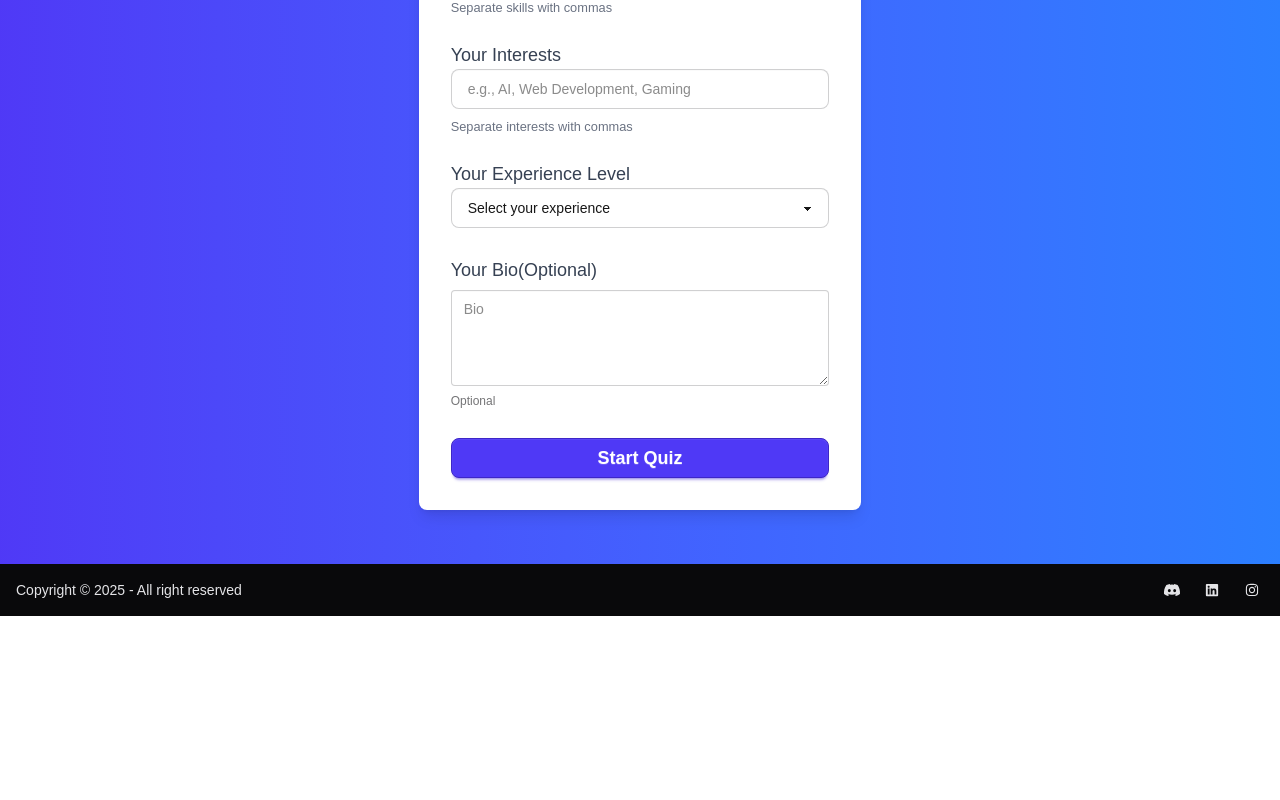
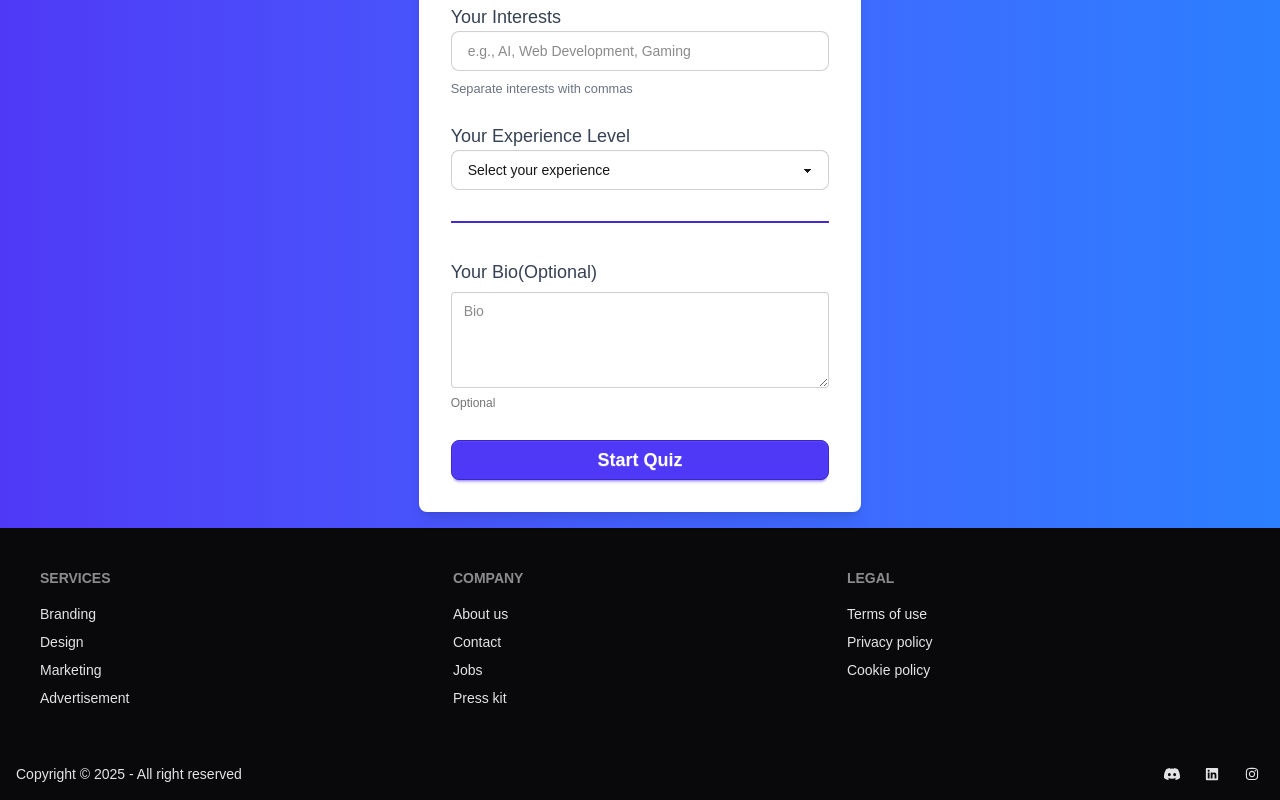
Before and after one commit to SkyePal42/duwithack, a Next.js app in the folder app/: page /skills in a window 1280 px wide. Shown: the part 300-1100 px from the top of the page. Before the commit the page ends 916 px from the top, so only its background shows below. Built offline with nearby package versions, Linux system fonts and the light colour scheme; no server answers.

Commit message:
Update page.tsx

```diff
--- a/app/src/app/skills/page.tsx
+++ b/app/src/app/skills/page.tsx
@@ -47,8 +47,8 @@
   };
 
   return (
-    <div className="hero bg-gradient-to-r from-indigo-600 to-blue-500 min-h-screen">
-      <div className="hero-content flex justify-center items-center">
+    <div className="hero bg-gradient-to-r from-indigo-600 to-blue-500 min-h-screen flex flex-col">
+      <div className="hero-content flex justify-center items-center flex-grow">
                   {/* Back to Home Button */}
                   <button
             onClick={handleGoHome}
@@ -103,9 +103,10 @@
                 <option value="intermediate">Intermediate</option>
                 <option value="advanced">Advanced</option>
               </select>
-            </div>
+              </div>
 
-            <fieldset className="fieldset">
+             <div className="divider divider-primary"></div>
+              <fieldset className="fieldset">
               <label className="label text-lg font-medium text-gray-700">Your Bio(Optional)</label>
               <textarea className="textarea h-24 w-full " placeholder="Bio"></textarea>
               <div className="fieldset-label">Optional</div>
@@ -123,6 +124,30 @@
           </form>
         </div>
       </div>
+
+      <footer className="footer sm:footer-horizontal bg-neutral text-neutral-content p-10">
+      <nav>
+    <h6 className="footer-title">Services</h6>
+    <a className="link link-hover">Branding</a>
+    <a className="link link-hover">Design</a>
+    <a className="link link-hover">Marketing</a>
+    <a className="link link-hover">Advertisement</a>
+  </nav>
+  <nav>
+    <h6 className="footer-title">Company</h6>
+    <a className="link link-hover">About us</a>
+    <a className="link link-hover">Contact</a>
+    <a className="link link-hover">Jobs</a>
+    <a className="link link-hover">Press kit</a>
+  </nav>
+      <nav>
+        <h6 className="footer-title">Legal</h6>
+        <a className="link link-hover">Terms of use</a>
+        <a className="link link-hover">Privacy policy</a>
+        <a className="link link-hover">Cookie policy</a>
+      </nav>
+      </footer>
     </div>
+
   );
 }
```
